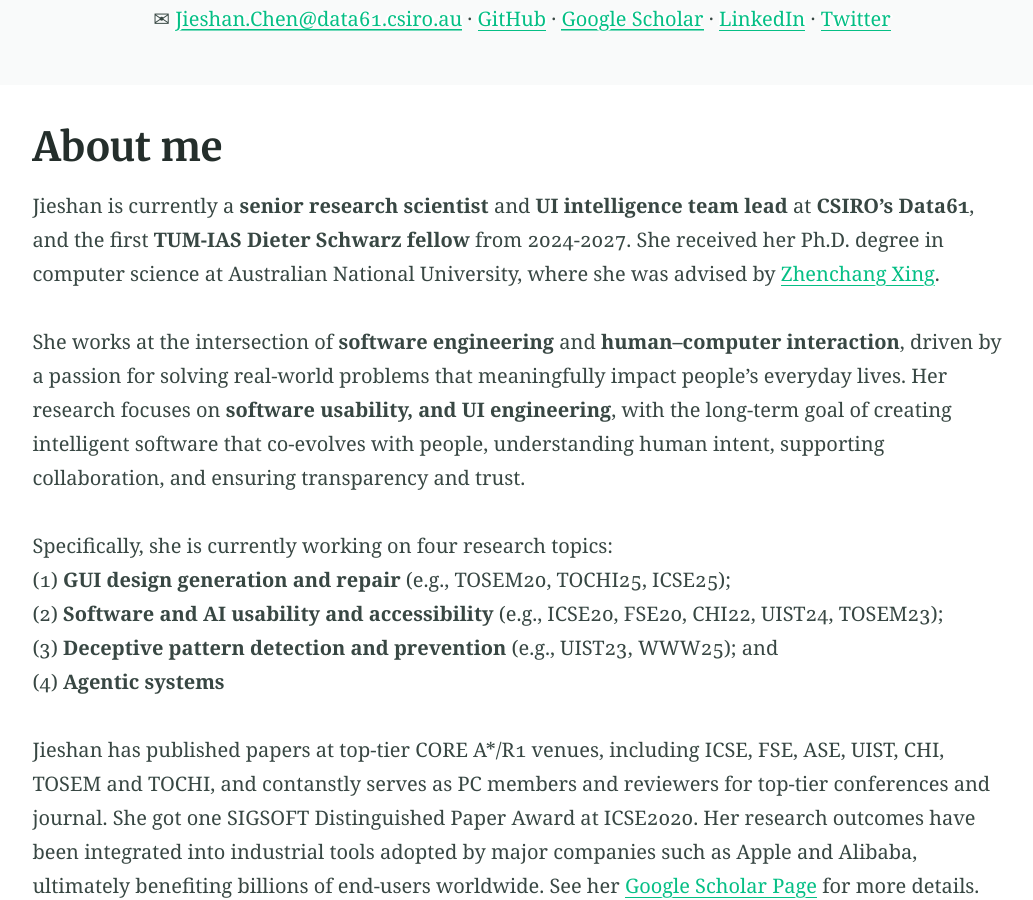
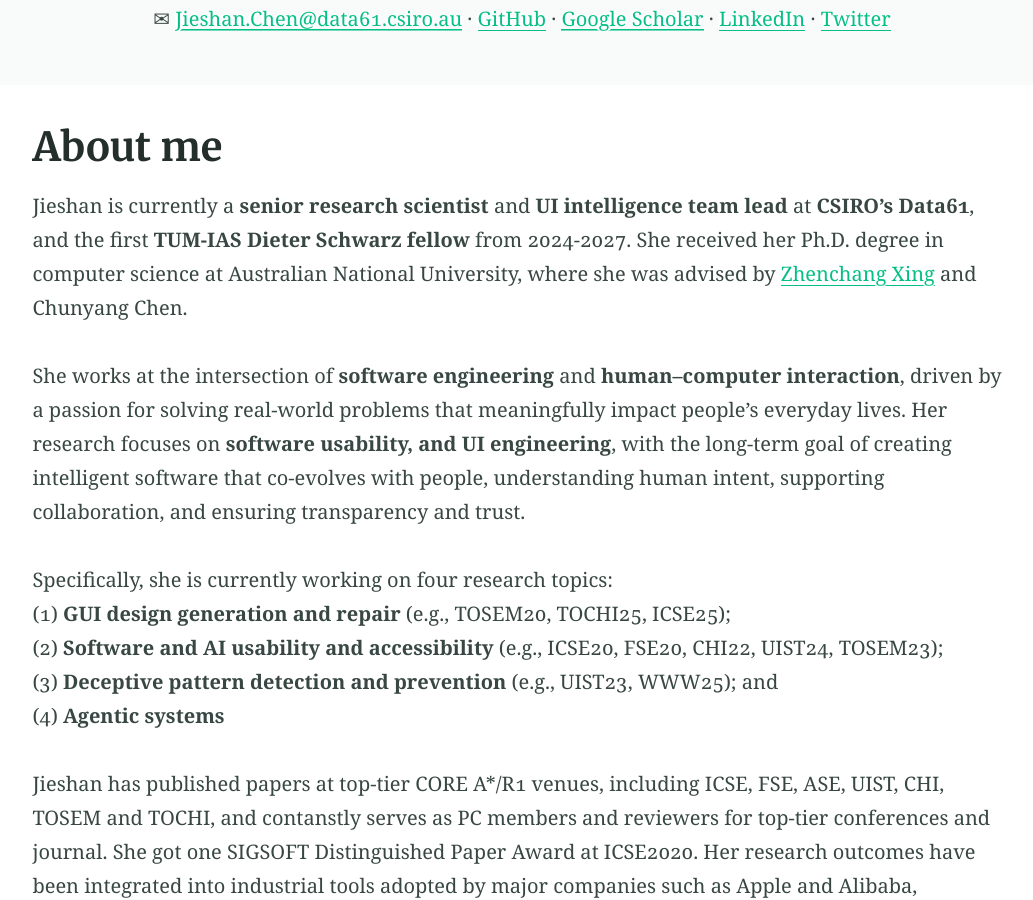
Before and after one commit to chenjshnn/chenjshnn.github.io, a Jekyll site: the page built from index.md, in a window 1280 px wide and 900 px high, scrolled down 394 px. Shown: the whole window, without its empty margins (118-1151 px from the left). Built offline with Jekyll 4.4.1, drawn with Linux system fonts in a browser that asks for light colours.

Commit message:
Update index.md

```diff
--- a/index.md
+++ b/index.md
@@ -14,7 +14,7 @@ excerpt: "I am currently a research scientist and UI intelligence team lead at C
 Specifically, through UI engineering, my work aims to (1) advance human–AI collaboration through mutual intent clarification and adaptive understanding in software GUI design generation; (2) democratise the use of complex and intelligent software and AI regardless of expertise and ability; and (3) govern manipulative behaviours in digital interfaces. "
 ---
 
-Jieshan is currently a **senior research scientist** and **UI intelligence team lead** at **CSIRO's Data61**, and the first **TUM-IAS Dieter Schwarz fellow** from 2024-2027. She received her Ph.D. degree in computer science at Australian National University, where she was advised by [Zhenchang Xing](https://cecs.anu.edu.au/people/zhenchang-xing).
+Jieshan is currently a **senior research scientist** and **UI intelligence team lead** at **CSIRO's Data61**, and the first **TUM-IAS Dieter Schwarz fellow** from 2024-2027. She received her Ph.D. degree in computer science at Australian National University, where she was advised by [Zhenchang Xing](https://cecs.anu.edu.au/people/zhenchang-xing) and Chunyang Chen.
 
 She works at the intersection of **software engineering** and **human–computer interaction**, driven by a passion for solving real-world problems that meaningfully impact people’s everyday lives. Her research focuses on **software usability, and UI engineering**, with the long-term goal of creating intelligent software that co-evolves with people, understanding human intent, supporting collaboration, and ensuring transparency and trust. <br />
 
```
